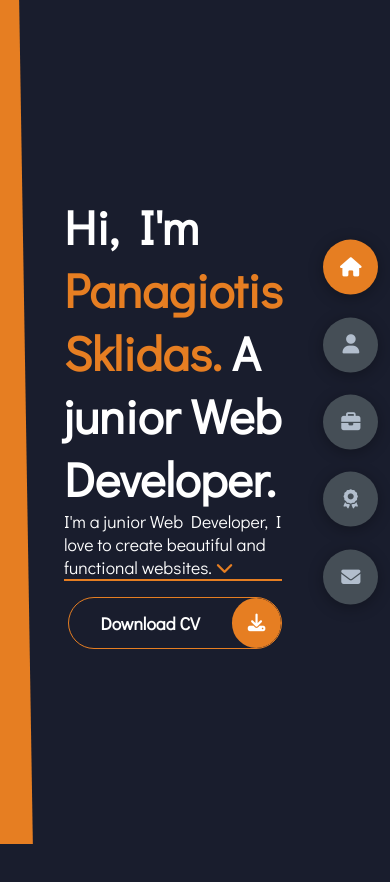
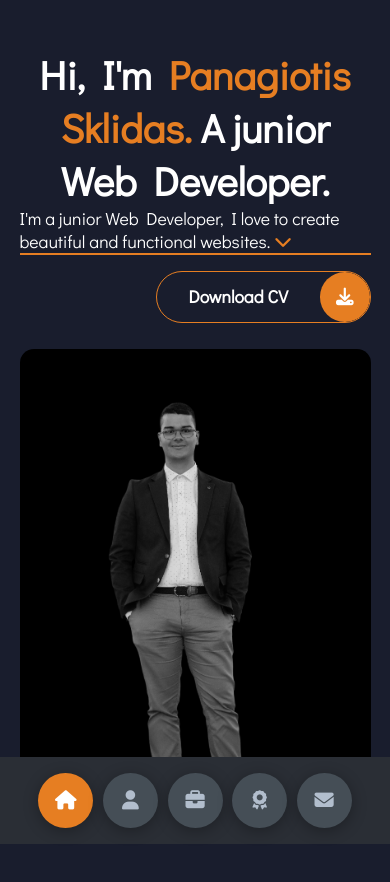
Before and after one commit to Panagiotis-Sklidas/Sklidas-Portfolio, an Angular app: page /home in a window 390 px wide. Shown: the top 882 px of the page. Before the commit the page ends 844 px from the top, so only its background shows below. Built offline with nearby package versions, Linux system fonts and the light colour scheme.

Commit message:
Add media queries for responsiveness

```diff
--- a/src/app/certifications/certifications.component.scss
+++ b/src/app/certifications/certifications.component.scss
@@ -99,3 +99,24 @@
     opacity: 0.95;
     transform: scale(1);
 }
+
+@media screen and (max-width: 600px) {
+    .certifications {
+        grid-template-columns: repeat(1, 1fr);
+        padding-bottom: 6rem;
+    }
+}
+
+@media screen and (max-width:660px) {
+    .certifications {
+        grid-template-columns: repeat(1, 1fr);
+    }
+}
+
+@media screen and (max-width:1250px) {
+    .certifications {
+        grid-template-columns: repeat(2, 1fr);
+        margin-top: 6rem;
+    }
+
+}
--- a/src/app/contact-me/contact-me.component.scss
+++ b/src/app/contact-me/contact-me.component.scss
@@ -140,3 +140,72 @@ input#email.ng-pristine.ng-invalid.ng-touched {
         }
     }
 }
+
+@media screen and (max-width: 600px) {
+    .contact-content-con {
+        flex-direction: column;
+
+        .right-contact {
+            margin-left: 0;
+            margin-top: 2.5rem;
+        }
+
+    }
+
+    .contact-content-con .right-contact .i-c-2 {
+        flex-direction: column;
+    }
+
+    .contact-content-con .right-contact .i-c-2 :last-child {
+        margin-left: 0;
+        margin-top: 1.5rem;
+    }
+
+    .contact-content-con .right-contact {
+        margin-bottom: 6rem;
+    }
+
+    .contact-item {
+        flex-direction: column;
+        margin: 1rem 0;
+
+        p {
+            font-size: 15px;
+            color: var(--color-grey-2);
+        }
+
+        span {
+            font-size: 15px;
+        }
+
+        .icon {
+            grid-template-columns: 25px 1fr;
+        }
+    }
+}
+
+@media screen and (max-width:1432px) {
+    .contact-content-con {
+        flex-direction: column;
+
+        .right-contact {
+            margin-left: 0;
+            margin-top: 2.5rem;
+        }
+
+    }
+
+    .contact-content-con .right-contact .i-c-2 {
+        flex-direction: column;
+    }
+
+    .contact-content-con .right-contact .i-c-2 :last-child {
+        margin-left: 0;
+        margin-top: 1.5rem;
+    }
+
+    .contact-content-con .right-contact {
+        margin-bottom: 6rem;
+    }
+
+}
--- a/src/app/experience/experience.component.scss
+++ b/src/app/experience/experience.component.scss
@@ -163,3 +163,69 @@
         }
     }
 }
+
+@media screen and (max-width: 600px) {
+    .about-container {
+        grid-template-columns: repeat(1, 1fr);
+
+        .right-about {
+            grid-template-columns: repeat(1, 1fr);
+            padding-top: 2.5rem;
+        }
+
+        .left-about {
+            padding-right: 0;
+
+            p {
+                padding-left: 0;
+            }
+        }
+    }
+
+    .timeline {
+        grid-template-columns: repeat(1, 1fr);
+        padding-bottom: 6rem;
+    }
+
+    .about-stats {
+        .stats {
+            grid-template-columns: repeat(2, 1fr);
+        }
+    }
+}
+
+@media screen and (max-width:700px) {
+    .container {
+        padding: 7rem 3rem;
+    }
+
+    .about-stats {
+        .stats {
+            grid-template-columns: repeat(2, 1fr);
+        }
+    }
+
+    .about-container .right-about {
+        grid-template-columns: repeat(1, 1fr);
+    }
+
+    .timeline {
+        grid-template-columns: repeat(1, 1fr);
+    }
+}
+
+@media screen and (max-width:970px) {
+    .about-container .left-about {
+        padding-right: 0rem;
+    }
+}
+
+@media screen and (max-width:1070px) {
+    .about-container {
+        grid-template-columns: repeat(1, 1fr);
+
+        .right-about {
+            padding-top: 2.5rem;
+        }
+    }
+}
--- a/src/app/home/home.component.scss
+++ b/src/app/home/home.component.scss
@@ -70,3 +70,76 @@ hr {
         }
     }
 }
+
+@media screen and (max-width: 600px) {
+    header {
+        padding: 0 !important;
+    }
+
+    .header-content {
+        grid-template-columns: repeat(1, 1fr);
+        padding-bottom: 6rem;
+    }
+
+    .left-header {
+        .h-shape {
+            display: none;
+        }
+    }
+
+    .right-header {
+        grid-row: 1;
+        padding-right: 0rem !important;
+        width: 90%;
+        margin: 0 auto;
+
+        .name {
+            font-size: 2.5rem !important;
+            text-align: center;
+            padding-top: 3rem;
+        }
+    }
+
+    .header-content .left-header .image {
+        margin: 0 auto;
+        width: 90%;
+    }
+}
+
+@media screen and (max-width: 970px) {
+    .header-content {
+        grid-template-columns: repeat(1, 1fr);
+        padding-bottom: 6rem;
+    }
+
+    .left-header {
+        .h-shape {
+            display: none;
+        }
+
+        .image {
+            width: 90% !important;
+            margin: 0 auto !important;
+
+        }
+    }
+
+    .right-header {
+        grid-row: 1;
+        padding-right: 0rem !important;
+        width: 90%;
+        margin: 0 auto;
+
+        .name {
+            font-size: 2.5rem !important;
+            text-align: center;
+            padding-top: 3rem;
+        }
+    }
+}
+
+@media screen and (max-width: 1250px) {
+    .header-content .right-header {
+        padding-right: 9rem;
+    }
+}
--- a/src/app/navbar/navbar.component.scss
+++ b/src/app/navbar/navbar.component.scss
@@ -48,3 +48,20 @@
         }
     }
 }
+
+@media screen and (max-width: 600px) {
+    .controls {
+        top: auto;
+        bottom: 0;
+        flex-direction: row;
+        justify-content: center;
+        left: 50%;
+        transform: translateX(-50%);
+        width: 100%;
+        background-color: var(--color-grey-5);
+
+        .control {
+            margin: 1rem .3rem;
+        }
+    }
+}
--- a/src/app/projects/projects.component.scss
+++ b/src/app/projects/projects.component.scss
@@ -145,3 +145,24 @@ details .scrollable::-webkit-scrollbar-thumb:hover {
     opacity: 0.95;
     transform: scale(1);
 }
+
+@media screen and (max-width: 600px) {
+    .portfolios {
+        grid-template-columns: repeat(1, 1fr);
+        padding-bottom: 6rem;
+        margin-top: 1rem;
+    }
+}
+
+@media screen and (max-width:660px) {
+    .portfolios {
+        grid-template-columns: repeat(1, 1fr);
+    }
+}
+
+@media screen and (max-width:1250px) {
+    .portfolios {
+        grid-template-columns: repeat(2, 1fr);
+    }
+
+}
--- a/src/styles.scss
+++ b/src/styles.scss
@@ -55,29 +55,6 @@ section {
     top: 0;
     padding: 3rem 18rem;
 }
-
-// .container {
-//     display: none;
-//     transform: translateY(-100%) scale(0);
-//     transition: all 0.5s ease-in-out;
-//     background-color: var(--color-primary);
-// }
-
-// .active {
-//     display: block;
-//     animation: appear 1s ease-in-out;
-//     transform: translateY(0) scaleY(1);
-
-//     @keyframes appear {
-//         0% {
-//             transform: translateY(-100%) scaleY(0);
-//         }
-
-//         100% {
-//             transform: translateY(0) scaleY(1);
-//         }
-//     }
-// }
 
 .main-title {
     text-align: center;
@@ -158,3 +135,80 @@ section {
     }
 
 }
+
+@media screen and (max-width: 600px) {
+    .container {
+        padding: 2rem 2.5rem !important;
+    }
+
+    .main-title {
+        h2 {
+            font-size: 2rem;
+
+            span {
+                font-size: 2.3rem;
+            }
+
+            .bg-text {
+                font-size: 2.3rem;
+            }
+        }
+    }
+}
+
+@media screen and (max-width:700px) {
+    .container {
+        padding: 7rem 3rem;
+    }
+
+    .main-title {
+        h2 {
+            font-size: 3rem;
+
+            span {
+                font-size: 3rem;
+            }
+
+            .bg-text {
+                font-size: 4rem;
+            }
+        }
+    }
+}
+
+@media screen and (max-width:970px) {
+    .container {
+        padding: 7rem 6rem;
+    }
+}
+
+@media screen and (max-width:1070px) {
+    .main-title {
+        h2 {
+            font-size: 4rem;
+
+            span {
+                font-size: 4rem;
+            }
+
+            .bg-text {
+                font-size: 4.5rem;
+            }
+        }
+    }
+}
+
+@media screen and (max-width:1432px) {
+    .container {
+        padding: 7rem 11rem;
+    }
+
+    .main-title {
+        h2 {
+            .bg-text {
+                font-size: 5.5rem;
+            }
+        }
+    }
+
+}
```
